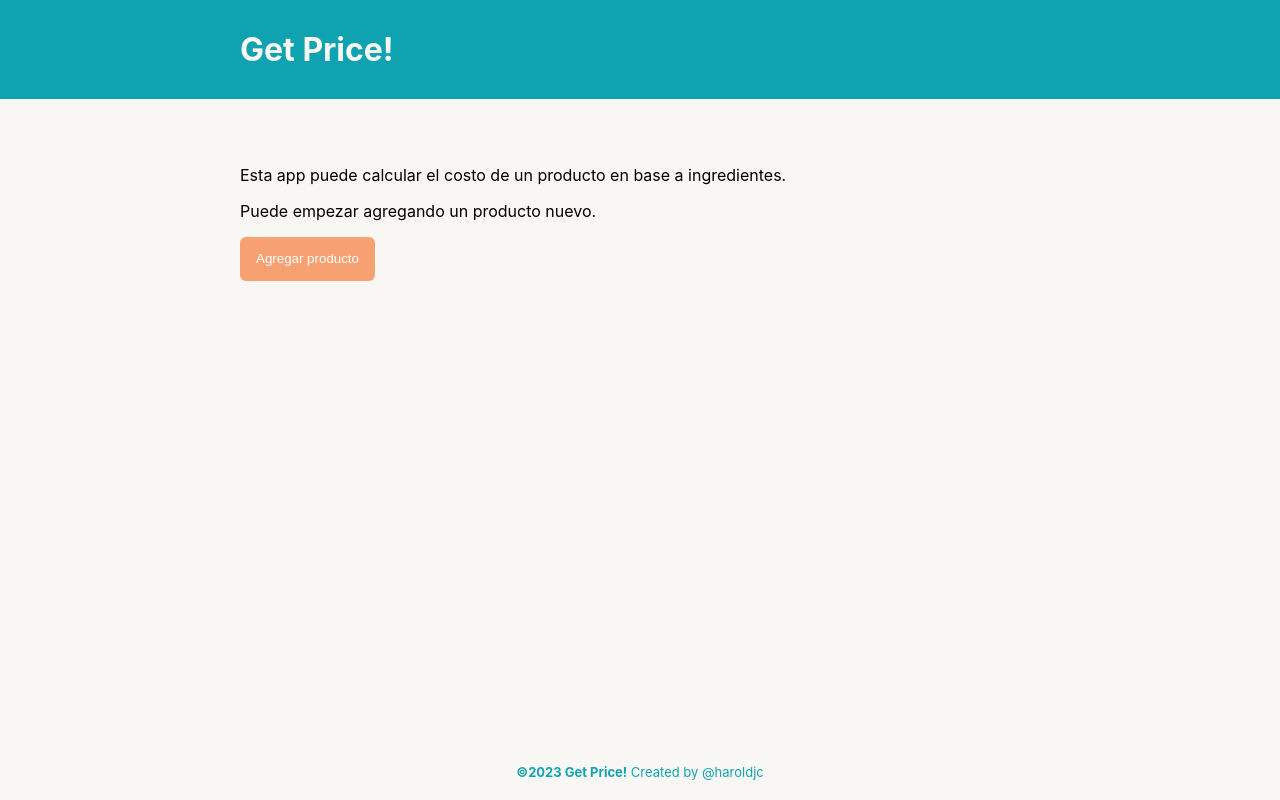
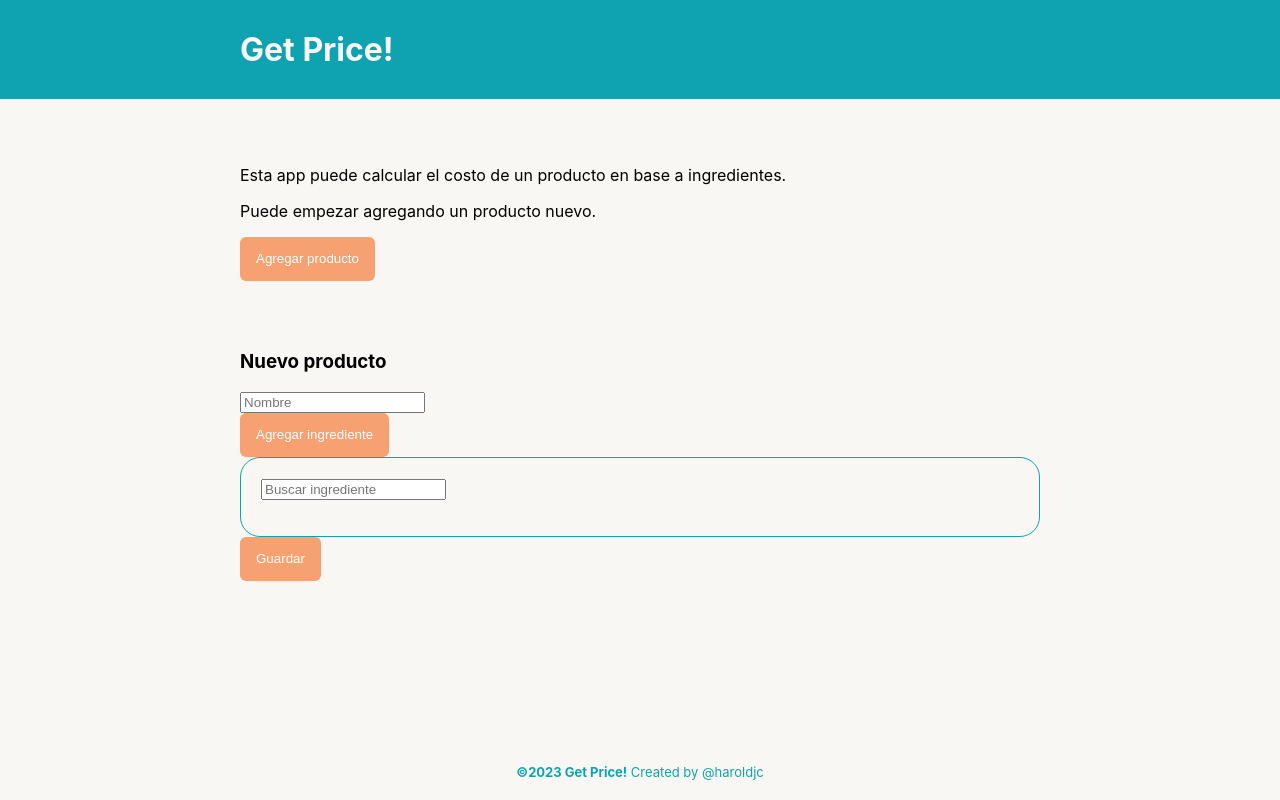
Before and after one commit to haroldjc/price-calculator, a React (Create React App) app: page / in a window 1280 px wide. Built offline with nearby package versions, Linux system fonts and the light colour scheme; data requests are answered from the project's data file.

Commit message:
IngredientSearch component

```diff
--- a/db.json
+++ b/db.json
@@ -37,5 +37,15 @@
       "weight": 1000
     }
   ],
-  "products": []
+  "products": [
+    {
+      "name": "Babka",
+      "ingredients": [
+        {
+          "id": 1,
+          "amount": 250
+        }
+      ]
+    }
+  ]
 }
--- a/src/App.css
+++ b/src/App.css
@@ -13,6 +13,7 @@ body {
 .content-wrapper {
   margin: auto;
   max-width: 800px;
+  padding: 0 20px;
 }
 
 .app-main {
--- a/src/App.js
+++ b/src/App.js
@@ -1,32 +1,35 @@
-import { useState, useEffect } from 'react';
-import suppliesService from './services/supplies';
+import { useState, useEffect } from 'react'
+import productsService from './services/products'
 import './App.css';
 // Components
 import './components/layout/Header'
-import Header from './components/layout/Header';
-import Footer from './components/layout/Footer';
-import Home from './components/Home';
+import Header from './components/layout/Header'
+import Footer from './components/layout/Footer'
+import Home from './components/Home'
+import NewProductModal from './components/product/NewProductModal'
 
-function App() {
-  const [supplies, setSupplies] = useState([]);
+const App = () => {
+  const [products, setProducts] = useState([])
 
   useEffect(() => {
-    suppliesService
+    productsService
       .getAll()
-      .then(supplies => {
-        setSupplies(supplies)
-        console.log(supplies)
+      .then(products => {
+        setProducts(products)
       })
   }, [])
+
+  console.log(products)
 
   return (
     <main className='app-main'>
       <Header title='Get Price!' />
       <section className='main-content'>
-      <div className='content-wrapper'>
-        <Home />
-      </div>
-    </section>
+        <div className='content-wrapper'>
+          <Home />
+          <NewProductModal />
+        </div>
+      </section>
       <Footer />
     </main>
   );
--- a/src/components/layout/Header.css
+++ b/src/components/layout/Header.css
@@ -1,7 +1,7 @@
 .main-header {
   background: var(--color-moonstone);
   color: var(--color-beige);
-  padding: 30px;
+  padding: 30px 0;
 }
 
 .main-header h1 {
--- /dev/null
+++ b/src/components/product/IngredientSearch.css
@@ -0,0 +1,5 @@
+.ingredient-search {
+  border: 1px solid var(--color-moonstone);
+  border-radius: 20px;
+  padding: 20px;
+}
--- /dev/null
+++ b/src/components/product/IngredientSearch.js
@@ -0,0 +1,44 @@
+import './IngredientSearch.css';
+import { useState, useEffect } from 'react';
+import suppliesService from '../../services/supplies'
+
+const IngredientSearch = ({ addIngredientHandler }) => {
+  const [supplies, setSupplies] = useState([])
+  const [ingredientQuery, setIngredientQuery] = useState('')
+
+  useEffect(() => {
+    suppliesService
+      .getAll()
+      .then(supplies => {
+        setSupplies(supplies)
+      })
+  }, [])
+
+  const includesString = (string1, string2) => {
+    string1 = string1.toLowerCase()
+    string2 = string2.toLowerCase()
+
+    return string1.includes(string2)
+  }
+
+  const filteredSupplies = supplies.filter(supply => includesString(supply.name, ingredientQuery))
+
+  const handleIngredientQueryChange = event => {
+    setIngredientQuery(event.target.value)
+  }
+
+  return (
+    <section className='ingredient-search'>
+      <input onChange={handleIngredientQueryChange} type='search' name='search' placeholder='Buscar ingrediente' autoComplete='off' />
+      <ul className='ingredient-search__results'>
+        {
+          ingredientQuery !== ''
+            ? filteredSupplies.map(ingredient => <li key={ingredient.id}>{ingredient.name}</li>)
+            : <></>
+        }
+      </ul>
+    </section>
+  );
+}
+
+export default IngredientSearch;
--- /dev/null
+++ b/src/components/product/NewProductModal.js
@@ -0,0 +1,26 @@
+import './NewProductModal.css';
+import IngredientSearch from './IngredientSearch';
+
+const NewProductModal = ({ ingredients, saveProductHandler }) => {
+  return (
+    <div className='modal'>
+      <div className='modal__inner'>
+        <h3>Nuevo producto</h3>
+        <form>
+          <div>
+            <input type='text' name='name' placeholder='Nombre' autoComplete='off'></input>
+          </div>
+          <div>
+            <button>Agregar ingrediente</button>
+          </div>
+          <IngredientSearch ingredients={ingredients} />
+          <div>
+            <button>Guardar</button>
+          </div>
+        </form>
+      </div>
+    </div>
+  );
+}
+
+export default NewProductModal;
--- /dev/null
+++ b/src/services/products.js
@@ -0,0 +1,25 @@
+import axios from "axios";
+
+const baseURL = `http://localhost:3001/products`
+
+const getAll = () => {
+  const request = axios.get(baseURL)
+  return request.then(response => response.data)
+}
+
+const create = personObject => {
+  const request = axios.post(baseURL, personObject)
+  return request.then(response => response.data)
+}
+
+const update = (personObject) => {
+  const request = axios.put(`${baseURL}/${personObject.id}`, personObject)
+  return request.then(response => response.data)
+}
+
+const remove = id => {
+  const request = axios.delete(`${baseURL}/${id}`)
+  return request
+}
+
+export default { getAll, create, update, remove }
```
Also changed, not shown: src/components/product/NewProductModal.css (added).
